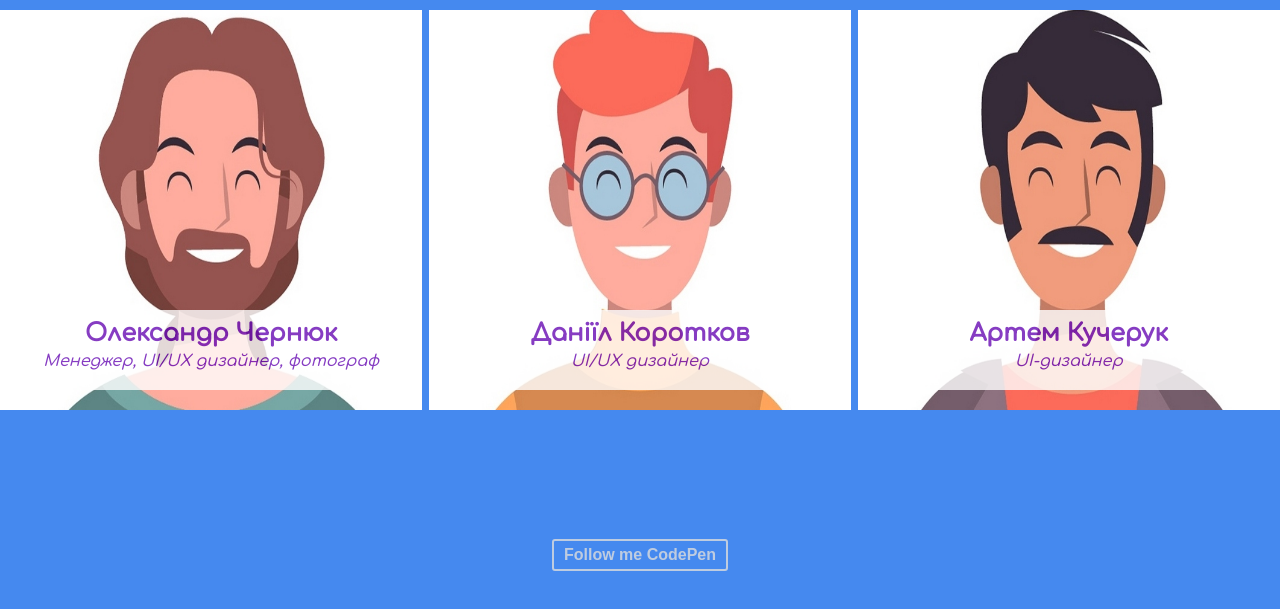
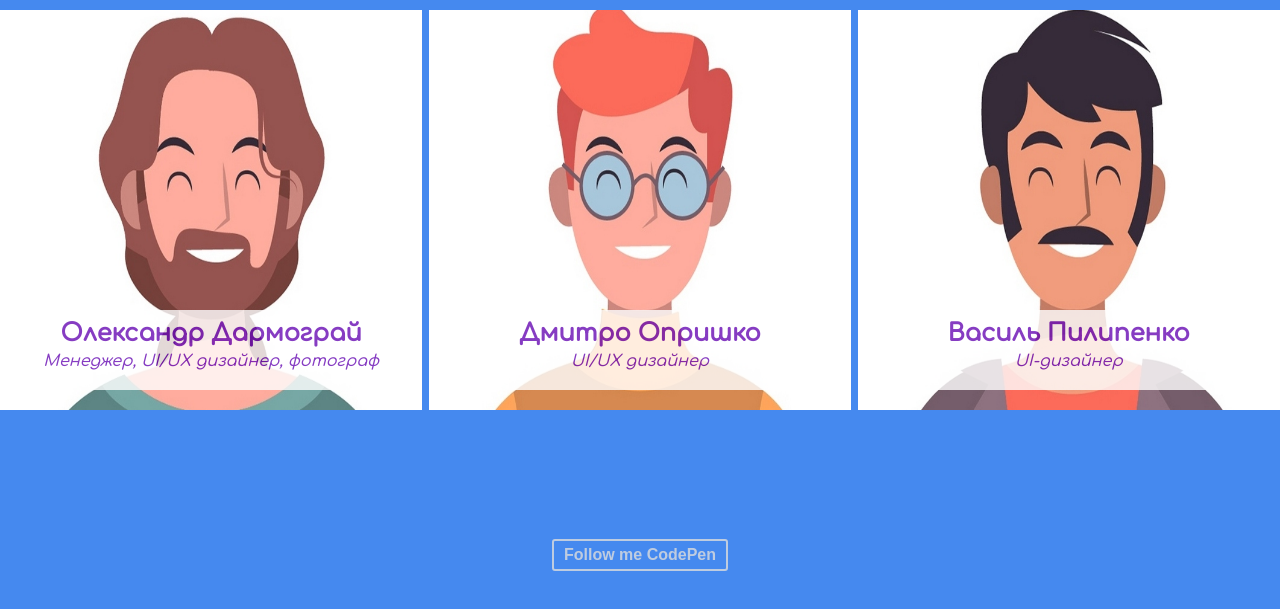
Before and after one commit to KvitkaLi/Team-cards, a plain HTML site: page index.html in a window 1280 px wide. Shown: the part 107-716 px from the top of the page. Drawn offline with Linux system fonts and the light colour scheme.

Commit message:
Update index.html

```diff
--- a/index.html
+++ b/index.html
@@ -13,7 +13,7 @@
 <div class="card">
   <img src="img/team-01-1.jpg" alt="" />
   <div class="data">
-    <h2>Олександр Чернюк</h2>
+    <h2>Олександр Дармограй</h2>
     <i>Менеджер, UI/UX дизайнер, фотограф</i>
     <p>Розробка концепції ресурсу, пропозиція варіантів її доопрацювання, свіжих ідей;</p>
     <a href="#" class="fa fa-facebook"></a>
@@ -24,7 +24,7 @@
 <div class="card">
   <img src="img/team-02-1.jpg" alt="" />
   <div class="data">
-    <h2>Даніїл Коротков</h2>
+    <h2>Дмитро Опришко</h2>
     <i>UI/UX дизайнер</i>
     <p>Проектування і розробка веб-інтерфейсу проекту, створення макету і прототипу, створення нових розділів сайту, верстка</p>
     <a href="#" class="fa fa-facebook"></a>
@@ -35,7 +35,7 @@
 <div class="card">
   <img src="img/team-03-1.jpg" alt="" />
   <div class="data">
-    <h2>Артем Кучерук</h2>
+    <h2>Василь Пилипенко</h2>
     <i>UI-дизайнер</i>
     <p>Проєктування призначених для користувача сторінок і екранів, узгодження графічних елементів з фірмовим стилем, верстка</p>
     <a href="#" class="fa fa-facebook"></a>
```
